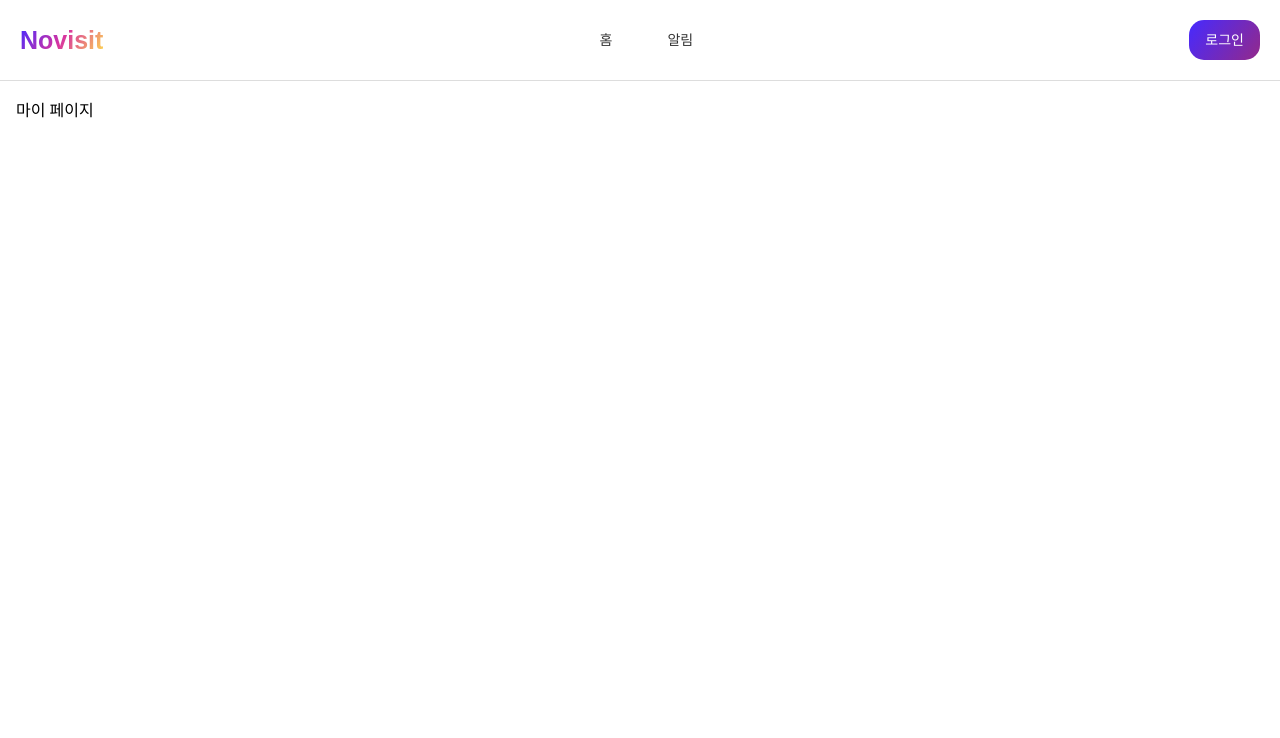
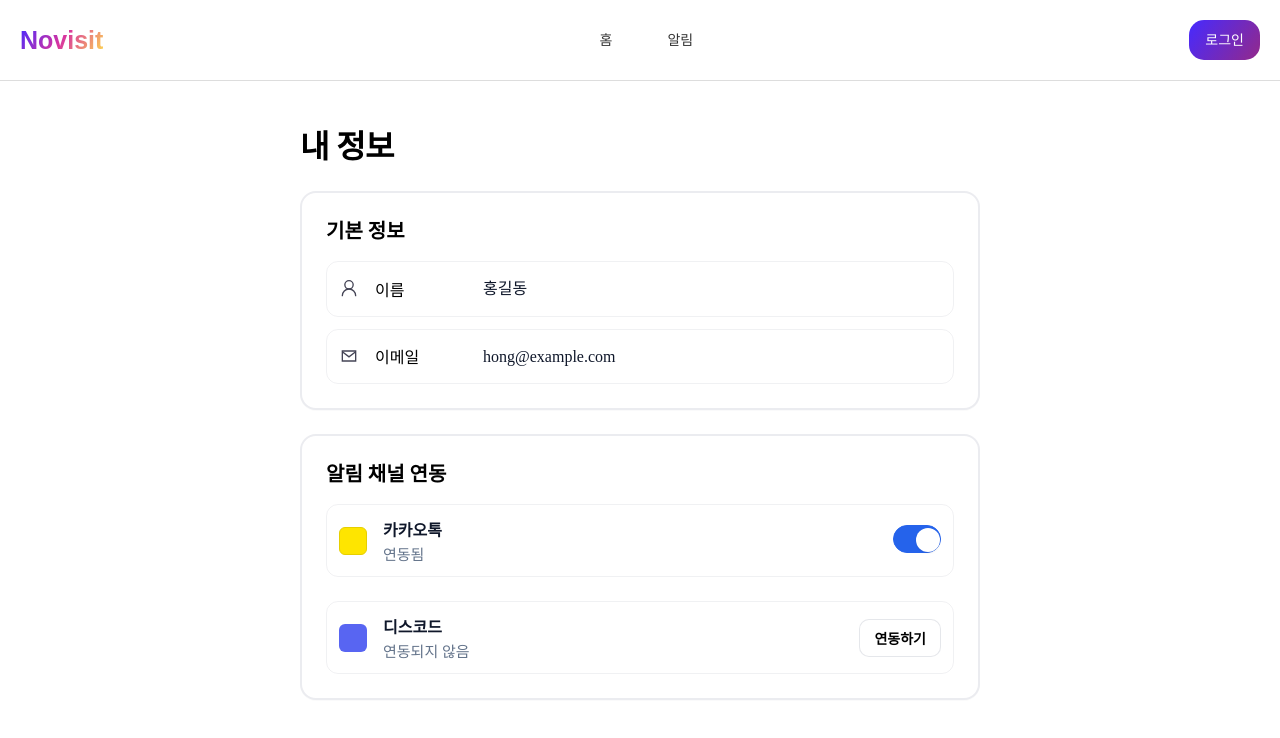
Before and after one commit to sieuno3o/Novisit, a React (Vite) app in the folder client/: page /mypage in a window 1280 px wide. Shown: the top 738 px of the page. Built offline with nearby package versions, Linux system fonts and the light colour scheme.

Commit message:
feat: 마이페이지 구현
마이페이지 UI 구현

```diff
--- /dev/null
+++ b/client/src/features/my/ChannelCard.tsx
@@ -0,0 +1,37 @@
+import Toggle from "./Toggle";
+
+type Props = {
+  brand: "kakao" | "discord";
+  name: string;
+  status: string;
+  toggleable?: boolean;
+  defaultOn?: boolean;
+  actionText?: string;
+};
+
+export default function ChannelCard({
+  brand,
+  name,
+  status,
+  toggleable,
+  defaultOn,
+  actionText,
+}: Props) {
+  return (
+    <div className="channel-row">
+      <div className={`channel-icon ${brand}`} aria-hidden />
+      <div className="channel-info">
+        <div className="channel-name">{name}</div>
+        <div className="channel-status">{status}</div>
+      </div>
+
+      <div className="channel-right">
+        {toggleable ? (
+          <Toggle defaultChecked={!!defaultOn} />
+        ) : actionText ? (
+          <button className="channel-action" type="button">{actionText}</button>
+        ) : null}
+      </div>
+    </div>
+  );
+}
--- /dev/null
+++ b/client/src/features/my/ProfileCard.tsx
@@ -0,0 +1,12 @@
+import type { PropsWithChildren } from "react";
+
+type Props = PropsWithChildren<{ title: string }>;
+
+export default function ProfileCard({ title, children }: Props) {
+  return (
+    <section className="my-card">
+      <h2 className="my-card-title">{title}</h2>
+      <div className="my-card-body">{children}</div>
+    </section>
+  );
+}
--- /dev/null
+++ b/client/src/features/my/Toggle.tsx
@@ -0,0 +1,15 @@
+import { useState } from "react";
+
+export default function Toggle({ defaultChecked = false }: { defaultChecked?: boolean }) {
+  const [on, setOn] = useState(defaultChecked);
+  return (
+    <button
+      type="button"
+      className={`toggle ${on ? "on" : "off"}`}
+      aria-pressed={on}
+      onClick={() => setOn(v => !v)}
+    >
+      <span className="knob" />
+    </button>
+  );
+}
--- /dev/null
+++ b/client/src/features/my/my.scss
@@ -0,0 +1,115 @@
+@use "../../../public/assets/style/colors" as *;
+@use "../../../public/assets/style/typography" as *;
+
+.my-container {
+  max-width: 720px;
+  margin: 0 auto;
+  padding: 30px 20px 80px;
+}
+
+//내 정보
+.my-title {
+  font-size: 32px;
+  font-weight: 800;
+  line-height: 1.25;
+  letter-spacing: -0.02em;
+  margin-bottom: 24px;
+}
+
+//내 정보, 연동 채널 카드 테두리
+.my-card {
+  background: #fff;
+  border: 2px solid rgba(2, 22, 62, 0.08);
+  border-radius: 16px;
+  padding: 24px;
+  margin-top: 24px;
+  box-shadow: 0 1px 0 rgba(2,22,62,0.02);
+}
+
+//기본 정보, 알림 채널 연동 글씨
+.my-card-title {
+  font-size: 20px;
+  font-weight: 700;
+  line-height: 1.4;
+  margin: 0 0 16px;
+}
+
+.my-card-body { display: grid; gap: 12px; }
+
+//이름 이메일 칸
+.info-row {
+  display: grid;
+  grid-template-columns: 24px 96px 1fr;
+  gap: 12px;
+  align-items: center;
+  padding: 14px 12px;
+  border: 1px solid rgba(2,22,62,0.06);
+  border-radius: 12px;
+}
+
+.icon { color: #445; display:flex; align-items:center; }
+
+.info-key {
+  font-size: 15px;
+  line-height: 1.4;
+  color: #6b7280;
+}
+
+.info-value {
+  font-size: 16px;
+  line-height: 1.6;
+  color: #0f172a;
+}
+
+
+
+//알림 채널 칸
+.channel-row {
+  display: flex;
+  align-items: center;
+  gap: 16px;
+  padding: 12px;
+  border: 1px solid rgba(2,22,62,0.06);
+  border-radius: 12px;
+  & + .channel-row { margin-top: 12px; }
+}
+
+.channel-icon {
+  width: 28px; height: 28px; border-radius: 6px; flex: 0 0 28px;
+  &.kakao  { background: #fee500; border:1px solid #e6cf00; }
+  &.discord{ background: #5865F2; }
+}
+
+.channel-info { flex: 1 1 auto; }
+.channel-name { font-size: 16px; font-weight: 600; color:#0f172a; }
+.channel-status { font-size: 15px; color:#64748b; margin-top:2px; }
+.channel-right { margin-left: auto; }
+
+/* 기존: @include type.button(); */
+.channel-action {
+  font-size: 14px; font-weight: 600;
+  border: 1px solid rgba(2,22,62,0.1);
+  background: #ffffff;
+  padding: 8px 14px;
+  border-radius: 10px;
+  cursor: pointer;
+}
+
+.toggle {
+  width: 48px; height: 28px; border-radius: 999px;
+  border: 1px solid rgba(2,22,62,0.15);
+  background: #e5e7eb; position: relative; cursor: pointer;
+  transition: background-color .2s ease-in-out, border-color .2s ease-in-out;
+
+  .knob {
+    position: absolute; top: 2px; left: 2px;
+    width: 24px; height: 24px; background: #fff; border-radius: 999px;
+    box-shadow: 0 1px 2px rgba(0,0,0,.08);
+    transition: left .2s ease-in-out;
+  }
+
+  &.on {
+    background: #2563eb; border-color: #2563eb;
+    .knob { left: 22px; }
+  }
+}
--- a/client/src/pages/MyPage.tsx
+++ b/client/src/pages/MyPage.tsx
@@ -1,5 +1,53 @@
-const MyPage = () => {
-  return <div>마이 페이지</div>;
-};
+import Profile from "../features/my/ProfileCard";
+import ChannelCard from "../features/my/ChannelCard";
+import "../features/my/my.scss";
 
-export default MyPage;
+export default function MyPage() {
+  return (
+    <div className="my-container">
+      <h1 className="my-title">내 정보</h1>
+
+
+      <Profile title="기본 정보">
+        <div className="info-row">
+          <span className="icon" aria-hidden>
+            <svg width="20" height="20" viewBox="0 0 24 24" fill="none">
+              <path d="M12 12a5 5 0 1 0-5-5 5 5 0 0 0 5 5Z" stroke="currentColor" strokeWidth="1.6"/>
+              <path d="M4 20a8 8 0 0 1 16 0" stroke="currentColor" strokeWidth="1.6" strokeLinecap="round"/>
+            </svg>
+          </span>
+          <div className="info-label">이름</div>
+          <div className="info-value">홍길동</div>
+        </div>
+
+        <div className="info-row">
+          <span className="icon" aria-hidden>
+            <svg width="20" height="20" viewBox="0 0 24 24" fill="none">
+              <path d="M4 6h16v12H4z" stroke="currentColor" strokeWidth="1.6" />
+              <path d="m4 7 8 6 8-6" stroke="currentColor" strokeWidth="1.6" fill="none"/>
+            </svg>
+          </span>
+          <div className="info-label">이메일</div>
+          <div className="info-value">hong@example.com</div>
+        </div>
+      </Profile>
+
+
+      <Profile title="알림 채널 연동">
+        <ChannelCard
+          brand="kakao"
+          name="카카오톡"
+          status="연동됨"
+          toggleable
+          defaultOn
+        />
+        <ChannelCard
+          brand="discord"
+          name="디스코드"
+          status="연동되지 않음"
+          actionText="연동하기"
+        />
+      </Profile>
+    </div>
+  );
+}
```
Also changed, not shown: client/src/App.tsx (+20 -0 lines).
